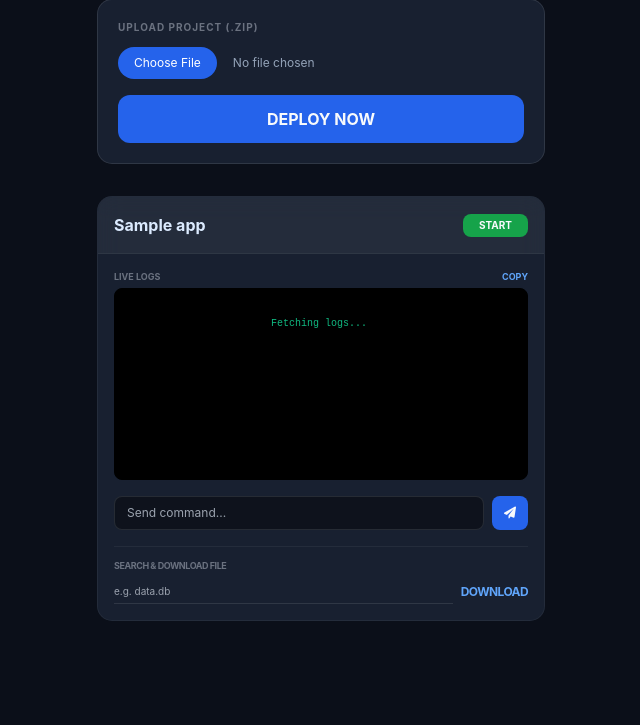
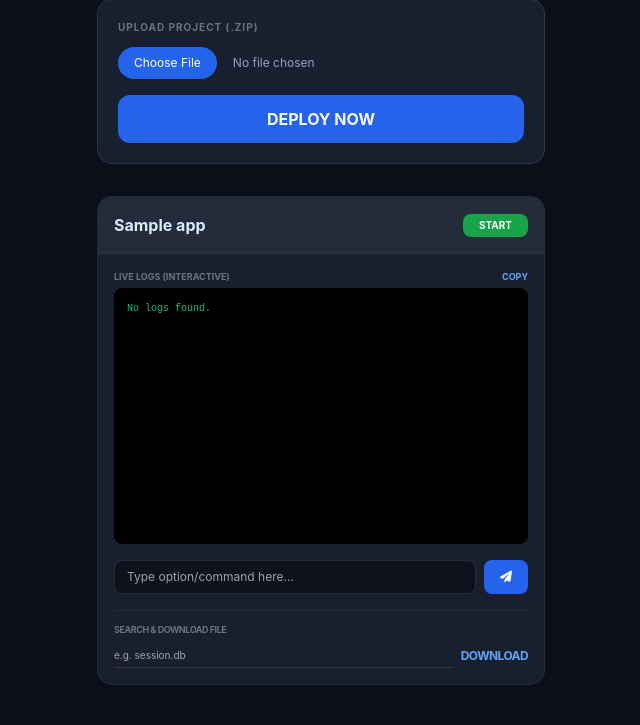
Before and after one commit to 9xjubayerofc/Guest-generator, a Flask app: template templates/index.html in a window 1280 px wide. Shown: the part 81-806 px from the top of the page, without its empty margins (319-959 px from the left). Before the commit the page ends 702 px from the top, so only its background shows below. Run offline with Flask 3, Linux system fonts and the light colour scheme; the template is opened without the code that fills it: most values are stand-ins (such as "Sample title", 1, 10 or a date in 2020); parts of the project's set-up code (start-up, migrations or seed data) failed here and were passed over; some libraries are stand-ins or nearby versions.

Commit message:
Add files via upload

```diff
--- a/templates/index.html
+++ b/templates/index.html
@@ -23,6 +23,9 @@
             overflow-y: auto;
             scroll-behavior: smooth;
         }
+        /* কাস্টম স্ক্রলবার */
+        .log-container::-webkit-scrollbar { width: 5px; }
+        .log-container::-webkit-scrollbar-thumb { background: #334155; border-radius: 10px; }
     </style>
 </head>
 <body class="p-4 pb-10">
@@ -57,22 +60,25 @@
 
                 <div class="p-4">
                     <div class="flex justify-between mb-1">
-                        <span class="text-[9px] text-gray-500 uppercase font-bold">Live Logs</span>
+                        <span class="text-[9px] text-gray-500 uppercase font-bold">Live Logs (Interactive)</span>
                         <button onclick="copyLogs('log-{{ app.name }}')" class="text-[9px] text-blue-400 font-bold">COPY</button>
                     </div>
-                    <div id="log-{{ app.name }}" class="log-container h-48 rounded-lg p-3 text-[10px] mb-4 border border-black shadow-inner">
+                    <div id="log-{{ app.name }}" class="log-container h-64 rounded-lg p-3 text-[10px] mb-4 border border-black shadow-inner">
                         Fetching logs...
                     </div>
 
                     <div class="flex gap-2 mb-4">
-                        <input type="text" id="cmd-{{ app.name }}" placeholder="Send command..." class="flex-1 bg-black/40 border border-white/10 rounded-lg px-3 py-2 text-xs focus:outline-none">
-                        <button onclick="sendCmd('{{ app.name }}')" class="bg-blue-600 px-3 py-2 rounded-lg text-xs"><i class="fas fa-paper-plane"></i></button>
+                        <input type="text" id="cmd-{{ app.name }}"
+                               onkeydown="if(event.key==='Enter') sendCmd('{{ app.name }}')"
+                               placeholder="Type option/command here..."
+                               class="flex-1 bg-black/40 border border-white/10 rounded-lg px-3 py-2 text-xs focus:outline-none text-white focus:border-blue-500">
+                        <button onclick="sendCmd('{{ app.name }}')" class="bg-blue-600 px-4 py-2 rounded-lg text-xs"><i class="fas fa-paper-plane"></i></button>
                     </div>
 
                     <div class="pt-3 border-t border-white/5">
                         <p class="text-[9px] text-gray-500 uppercase font-bold mb-2 tracking-tighter">Search & Download File</p>
                         <div class="flex gap-2">
-                            <input type="text" id="dl-{{ app.name }}" placeholder="e.g. data.db" class="flex-1 bg-transparent border-b border-white/10 text-[10px] py-1 outline-none">
+                            <input type="text" id="dl-{{ app.name }}" placeholder="e.g. session.db" class="flex-1 bg-transparent border-b border-white/10 text-[10px] py-1 outline-none text-gray-300">
                             <button onclick="downloadFile('{{ app.name }}')" class="text-blue-400 text-xs font-bold uppercase tracking-tighter">Download</button>
                         </div>
                     </div>
@@ -89,24 +95,30 @@
             alert("Logs copied!");
         }
 
+        // লগ রিফ্রেশ ফাংশন
         function refreshLogs() {
             {% for app in apps %}
             fetch('/get_log/{{ app.name }}')
                 .then(res => res.json())
                 .then(data => {
                     const el = document.getElementById('log-{{ app.name }}');
-                    const isScrolledToBottom = el.scrollHeight - el.clientHeight <= el.scrollTop + 50;
+                    // ইউজার কি একদম নিচে স্ক্রল করে আছে কিনা চেক করা
+                    const isScrolledToBottom = el.scrollHeight - el.clientHeight <= el.scrollTop + 100;
 
                     el.textContent = data.log;
 
+                    // যদি নিচে থাকে, তবে নতুন লগের সাথে অটো স্ক্রল হবে
                     if (isScrolledToBottom) {
                         el.scrollTop = el.scrollHeight;
                     }
                 });
             {% endfor %}
         }
-        setInterval(refreshLogs, 2000); // ২ সেকেন্ড পর পর আপডেট হবে
 
+        // প্রতি ১.৫ সেকেন্ডে লগ আপডেট হবে
+        setInterval(refreshLogs, 1500);
+
+        // কমান্ড পাঠানোর ফাংশন
         function sendCmd(name) {
             const input = document.getElementById(`cmd-${name}`);
             const val = input.value;
@@ -116,8 +128,14 @@
                 method: 'POST',
                 headers: {'Content-Type': 'application/json'},
                 body: JSON.stringify({project: name, command: val})
-            }).then(() => {
-                input.value = '';
+            }).then(res => res.json())
+            .then(data => {
+                if(data.status === 'sent') {
+                    input.value = ''; // কমান্ড পাঠানোর পর বক্স খালি হবে
+                    setTimeout(refreshLogs, 500); // দ্রুত লগ আপডেট
+                } else {
+                    alert("Error: " + (data.message || "Process not running"));
+                }
             });
         }
 
```
